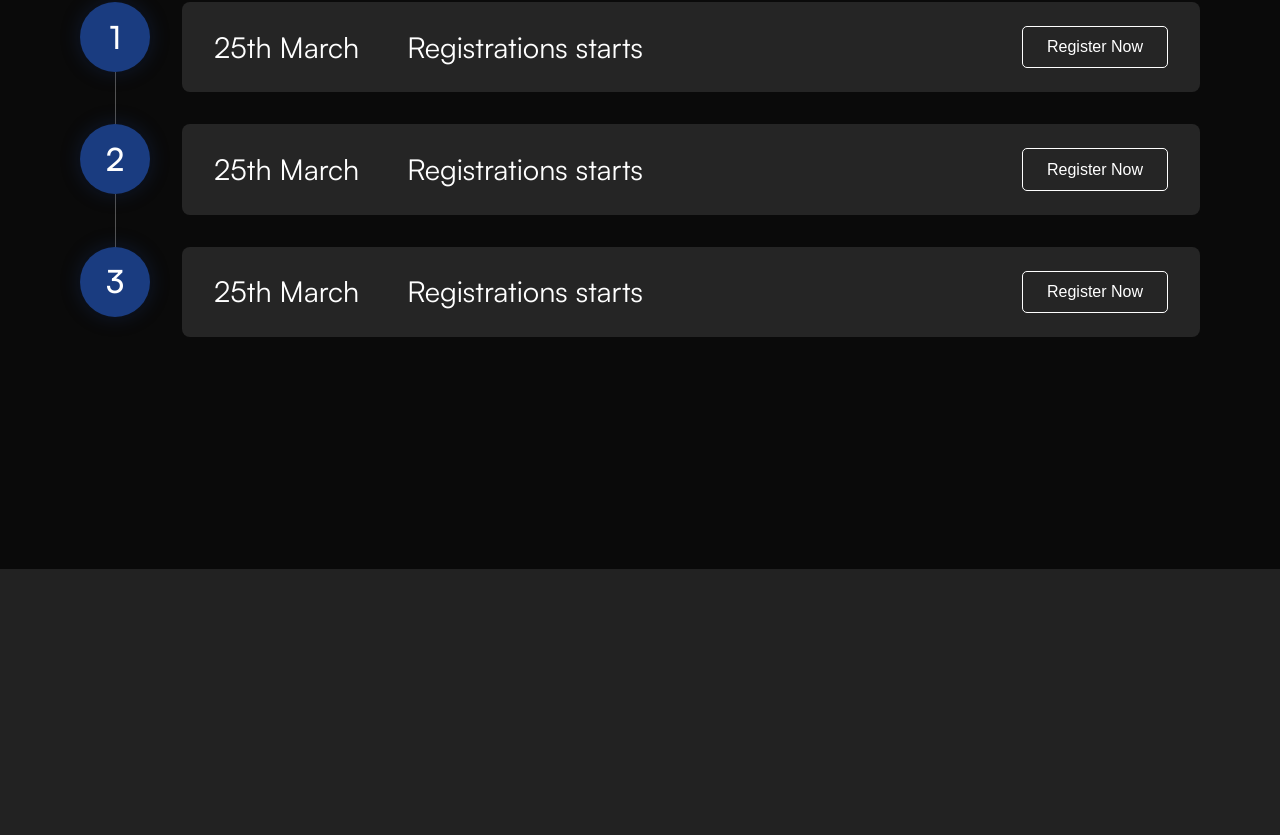
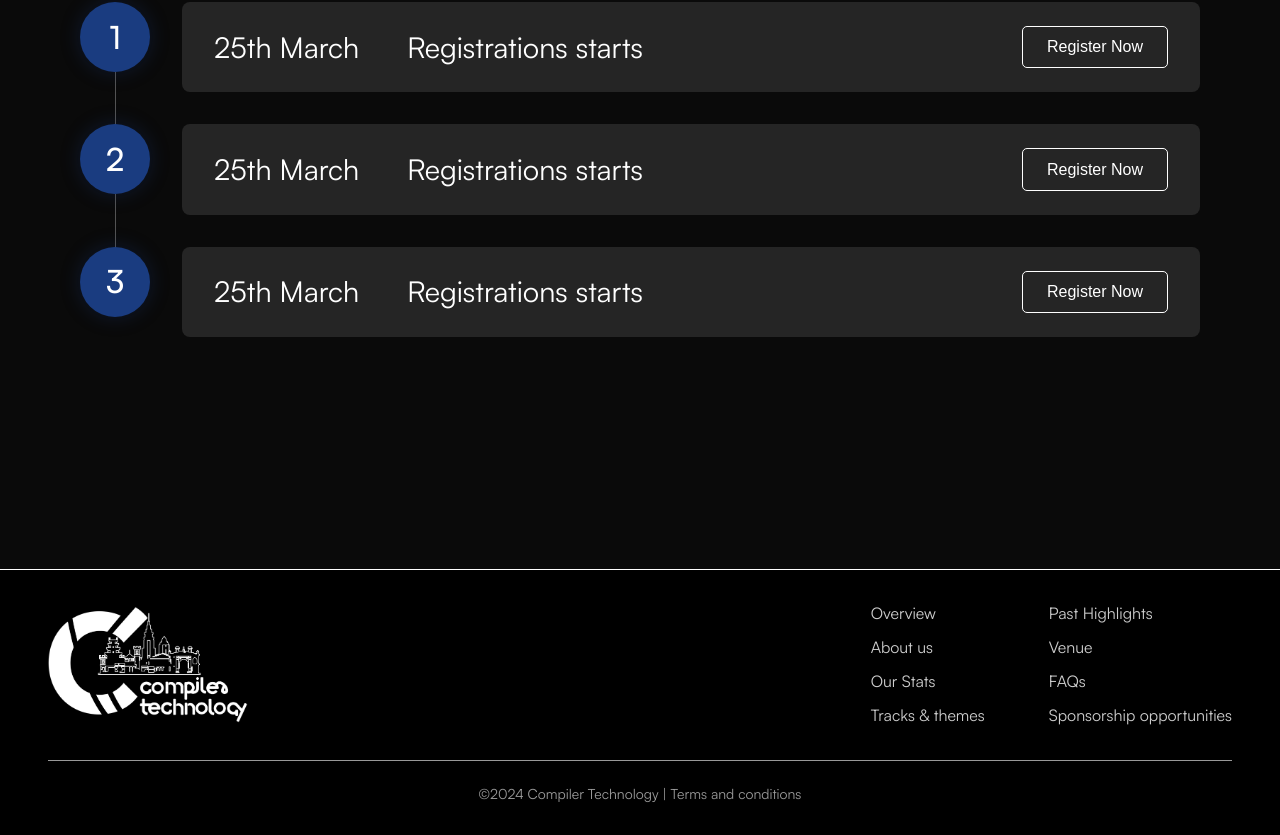
Before and after one commit to compilertech/compilertech-fe, a React (Vite) app: page / in a window 1280 px wide. Shown: the part 2864-3699 px from the top of the page. Before the commit the page ends 3433 px from the top, so only its background shows below. Built offline with nearby package versions, Linux system fonts and the light colour scheme.

Commit message:
fix:footer

```diff
--- a/src/App.tsx
+++ b/src/App.tsx
@@ -13,6 +13,7 @@ import Organization from "./components/OrganizationPage";
 import Schedule from "./components/SchedulePage";
 import Home2 from "./components/2025Page";
 import NewHeader from "./components/2025Page/NewHeader";
+import NewFooter from "./components/2025Page/NewFooter";
 function App() {
   const [theme, setTheme] = useState(localStorage.getItem("theme") ?? "dark");
   const location = useLocation();
@@ -62,6 +63,7 @@ function App() {
           <Route path="/schedule" element={<Schedule />} />
         </Routes>
         {/* <Footer /> */}
+        <NewFooter />
       </Wrapper>
     </ThemeProvider>
   );
--- /dev/null
+++ b/src/components/2025Page/NewFooter.tsx
@@ -0,0 +1,135 @@
+import React from "react";
+import styled from "styled-components";
+import { useNavigate } from "react-router-dom";
+import { MOBILE_BREAKPOINT, TABLET_BREAKPOINT } from "../../styles/GlobalStyle";
+import LogoImage from "/icons/logo_dark-cropped.png";
+
+const NewFooter: React.FC = () => {
+  const navigate = useNavigate();
+
+  const quickLinks1 = ["Overview", "About us", "Our Stats", "Tracks & themes"];
+
+  const quickLinks2 = [
+    "Past Highlights",
+    "Venue",
+    "FAQs",
+    "Sponsorship opportunities",
+  ];
+
+  return (
+    <FooterContainer>
+      <FooterContent>
+        <LogoContainer onClick={() => navigate("/")}>
+          <Logo src={LogoImage} alt="Compiler Technology Logo" />
+        </LogoContainer>
+
+        <QuickLinksSection>
+          <QuickLinksColumn>
+            {quickLinks1.map((link, index) => (
+              <QuickLink key={index}>{link}</QuickLink>
+            ))}
+          </QuickLinksColumn>
+
+          <QuickLinksColumn>
+            {quickLinks2.map((link, index) => (
+              <QuickLink key={index}>{link}</QuickLink>
+            ))}
+          </QuickLinksColumn>
+        </QuickLinksSection>
+      </FooterContent>
+
+      <CopyrightSection>
+        ©2024 Compiler Technology | Terms and conditions
+      </CopyrightSection>
+    </FooterContainer>
+  );
+};
+
+const FooterContainer = styled.footer`
+  background-color: #000000;
+  color: white;
+  padding: 3rem 5rem;
+  width: 100vw;
+  font-family: "Satoshi", sans-serif;
+  border-top: 0.5px solid white;
+  @media (max-width: ${TABLET_BREAKPOINT}) {
+    padding: 2rem 3rem;
+  }
+
+  @media (max-width: ${MOBILE_BREAKPOINT}) {
+    padding: 1.5rem;
+  }
+`;
+
+const FooterContent = styled.div`
+  display: flex;
+  justify-content: space-between;
+  margin-bottom: 2rem;
+
+  @media (max-width: ${MOBILE_BREAKPOINT}) {
+    flex-direction: column;
+    align-items: center;
+  }
+`;
+
+const LogoContainer = styled.div`
+  cursor: pointer;
+`;
+
+const Logo = styled.img`
+  width: 200px;
+  height: auto;
+
+  @media (max-width: ${MOBILE_BREAKPOINT}) {
+    width: 150px;
+  }
+`;
+
+const QuickLinksSection = styled.div`
+  display: flex;
+  gap: 4rem;
+
+  @media (max-width: ${MOBILE_BREAKPOINT}) {
+    flex-direction: column;
+    align-items: center;
+    gap: 2rem;
+  }
+`;
+
+const QuickLinksColumn = styled.div`
+  display: flex;
+  flex-direction: column;
+  gap: 0.75rem;
+
+  @media (max-width: ${MOBILE_BREAKPOINT}) {
+    align-items: center;
+  }
+`;
+
+const QuickLink = styled.a`
+  color: white;
+  text-decoration: none;
+  font-size: 1rem;
+  opacity: 0.8;
+  cursor: pointer;
+  transition: opacity 0.3s ease;
+
+  &:hover {
+    opacity: 1;
+  }
+
+  @media (max-width: ${MOBILE_BREAKPOINT}) {
+    text-align: center;
+  }
+`;
+
+const CopyrightSection = styled.div`
+  text-align: center;
+  font-size: 0.875rem;
+  opacity: 0.6;
+  /* width: 100vw; */
+  border-top: 0.5px solid white;
+  padding-top: 1.5rem;
+`;
+
+export default NewFooter;
```
